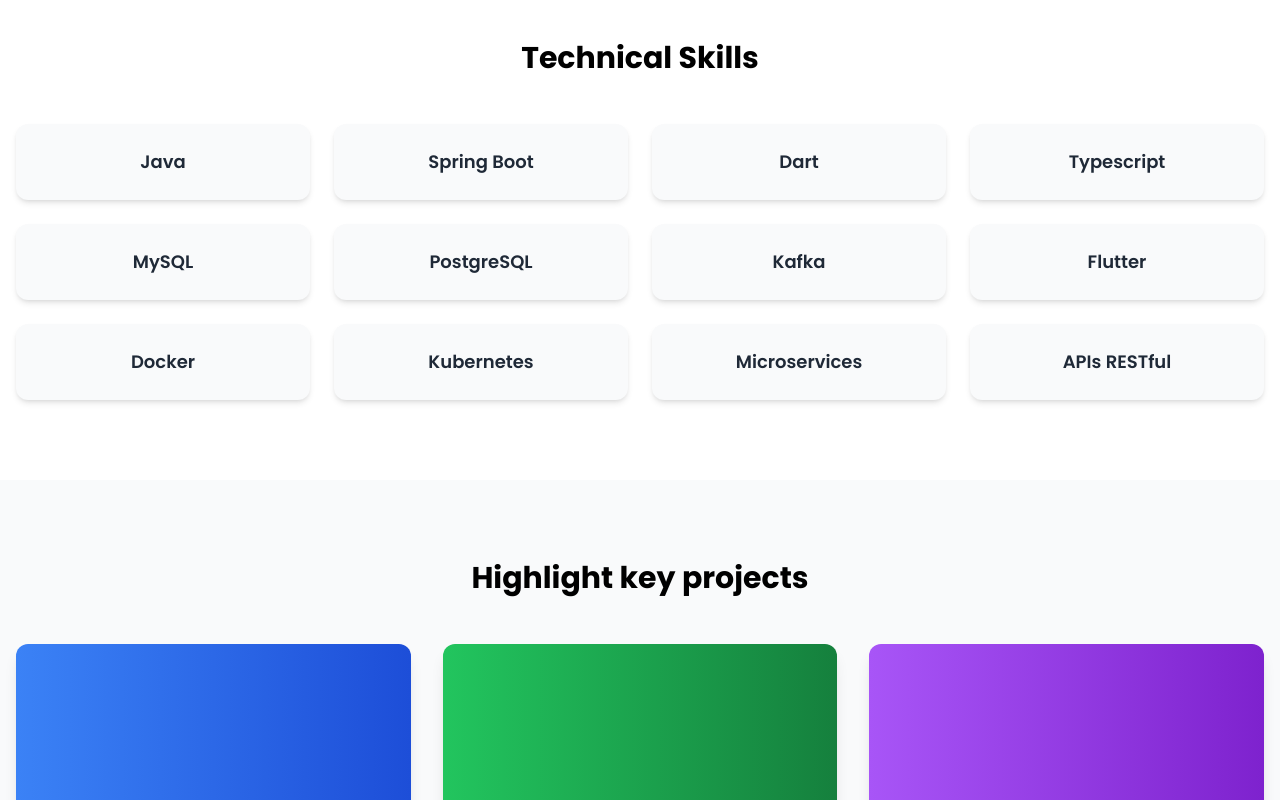
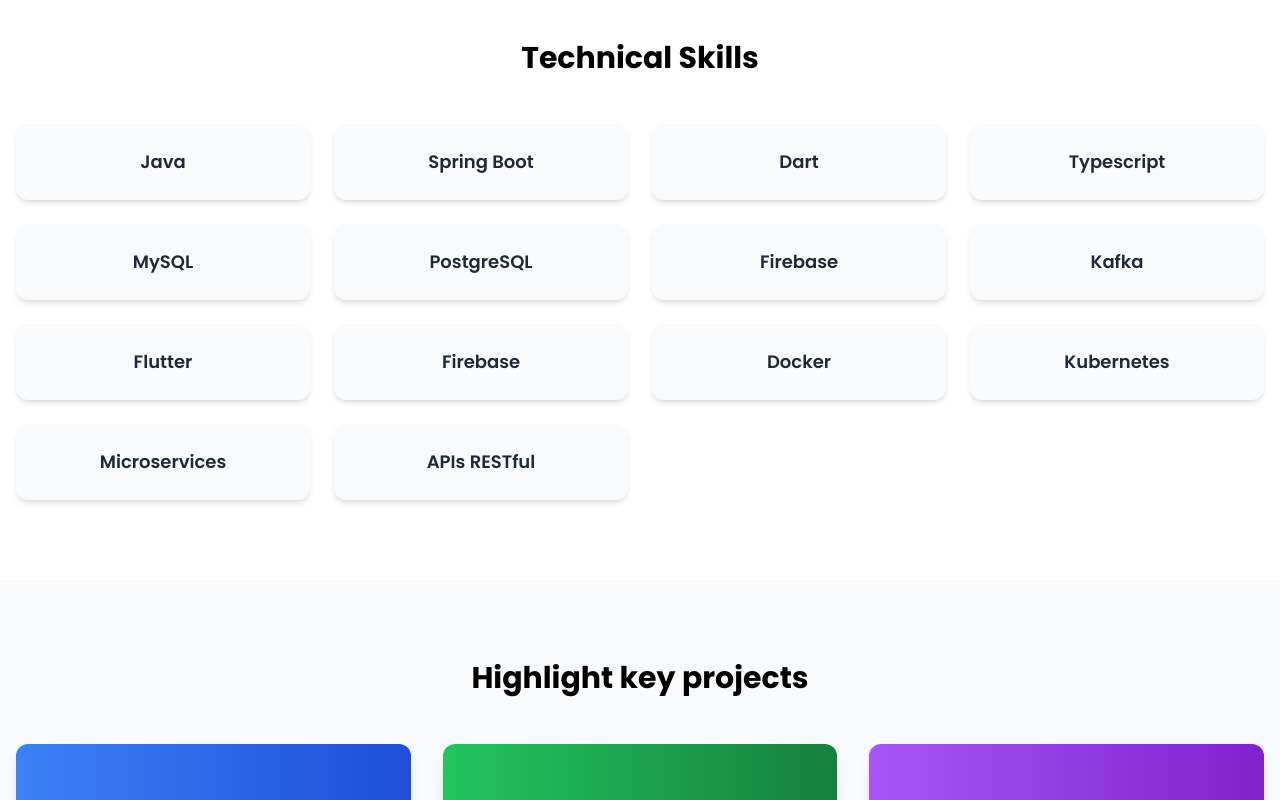
Before and after one commit to marianoj8/marianoj8-me, a React (Vite) app: page / in a window 1280 px wide. Shown: the part 940-1740 px from the top of the page. Built offline with nearby package versions, Linux system fonts and the light colour scheme.

Commit message:
Add Firebase to skills list in App component

```diff
--- a/src/App.tsx
+++ b/src/App.tsx
@@ -140,7 +140,7 @@ function App() {
           <div className="grid grid-cols-2 md:grid-cols-4 gap-6">
             {[
               'Java', 'Spring Boot', 'Dart', 'Typescript',
-              'MySQL', 'PostgreSQL', 'Kafka', 'Flutter',
+              'MySQL', 'PostgreSQL', 'Firebase', 'Kafka', 'Flutter', 'Firebase',
               'Docker', 'Kubernetes', t('microservices'), 'APIs RESTful'
             ].map((skill) => (
               <div
```
